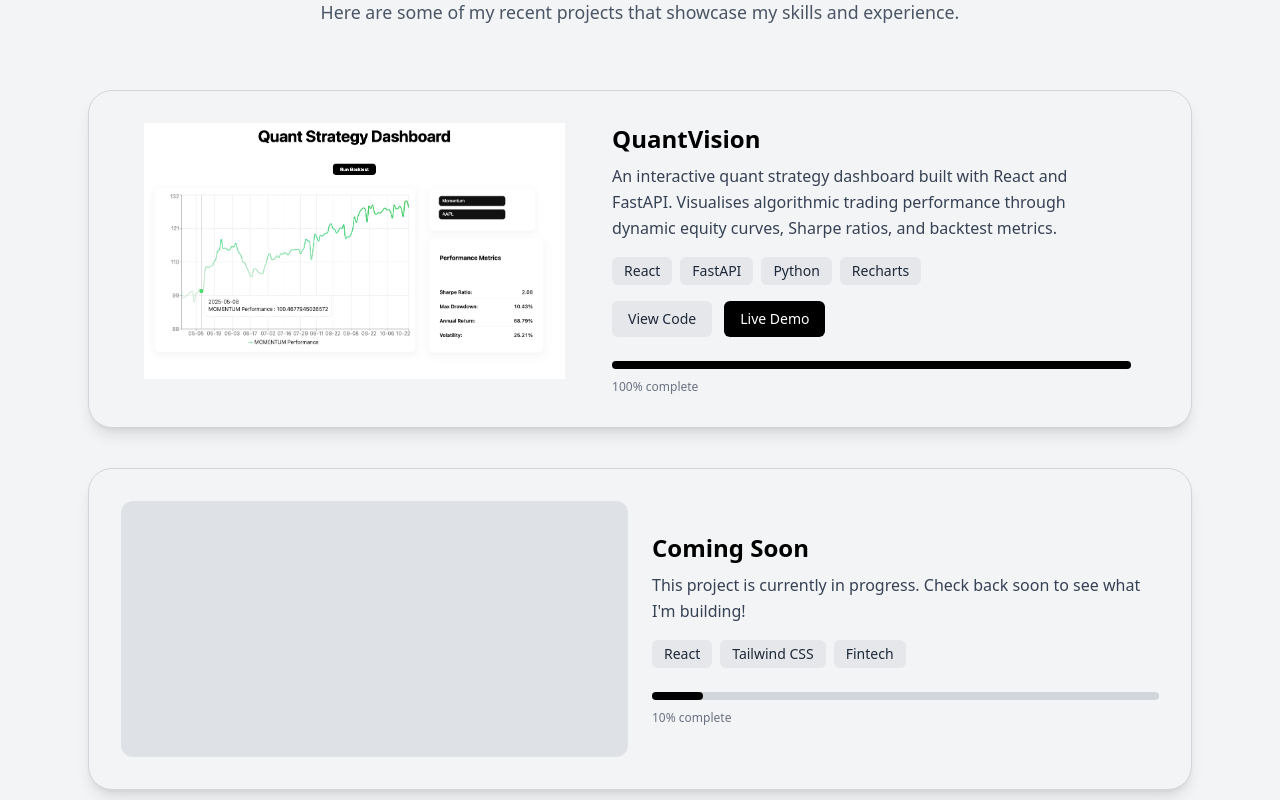
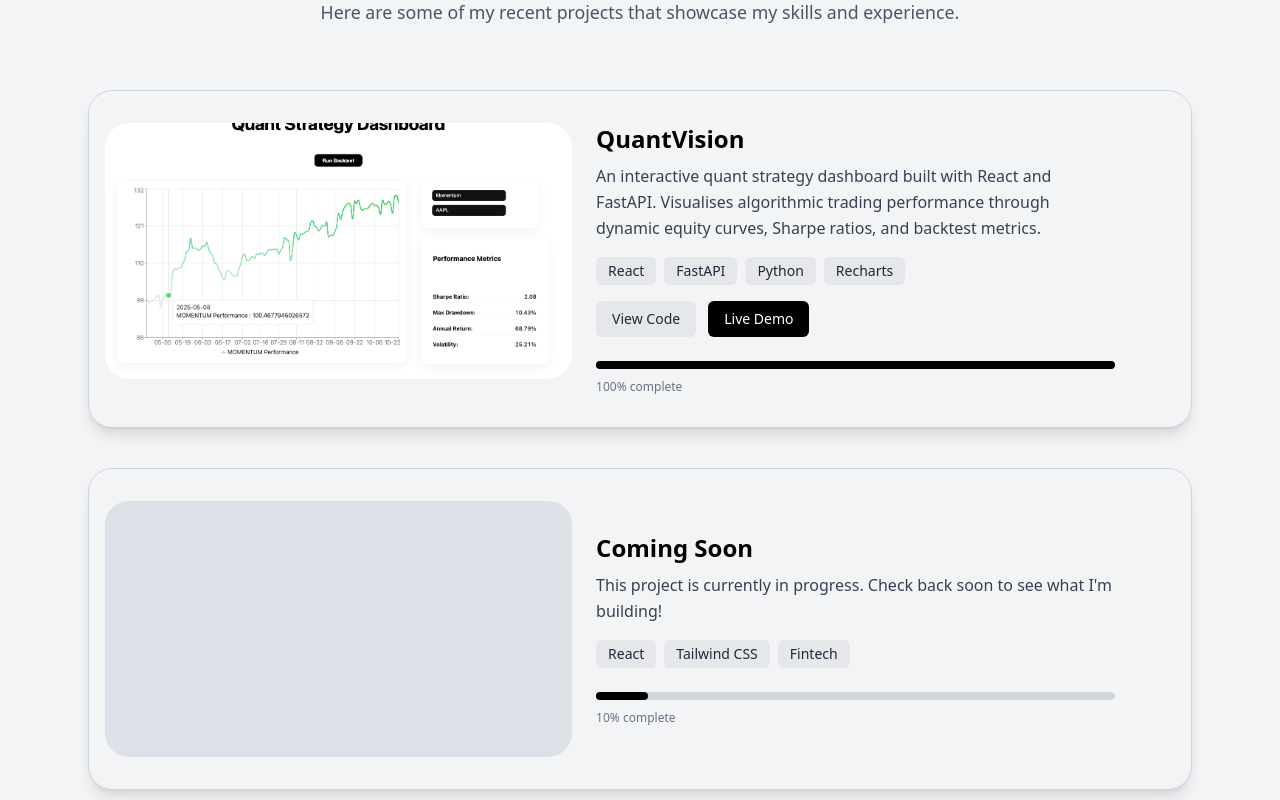
Before and after one commit to ksshubhan/portfolio-website, a React (Vite) app: page / in a window 1280 px wide. Shown: the part 2520-3320 px from the top of the page. Built offline with nearby package versions, Linux system fonts and the light colour scheme.

Commit message:
updating card format

```diff
--- a/src/Projects.jsx
+++ b/src/Projects.jsx
@@ -40,15 +40,15 @@ export default function Projects({ sectionRef }) {
               className="w-full max-w-6xl mx-auto bg-gray-100 dark:bg-gray-800 rounded-3xl shadow-lg p-8 flex flex-col md:flex-row gap-6 hover:scale-[1.01] border border-gray-300 dark:border-gray-600 transition-transform duration-300"
             >
               {project.image ? (
-                <div className="w-full md:w-[45%] h-60 lg:h-64 rounded-2xl overflow-hidden flex items-center justify-center">
+                <div className="w-full md:w-[45%] h-60 lg:h-64 rounded-3xl overflow-hidden flex items-center justify-center -ml-2 md:-ml-4">
                   <img
                     src={project.image}
                     alt={project.title}
-                    className="w-full h-full object-contain rounded-2xl transition-transform duration-500 hover:scale-[1.04]"
+                    className="w-full h-full object-cover rounded-3xl transition-transform duration-500 hover:scale-[1.03]"
                   />
                 </div>
               ) : (
-                <div className="w-full md:w-1/2 h-64 bg-gray-300 dark:bg-gray-700 rounded-xl animate-pulse" />
+                <div className="w-full md:w-[45%] h-60 lg:h-64 bg-gray-300 dark:bg-gray-700 rounded-3xl animate-pulse -ml-2 md:-ml-4" />
               )}
 
               {/* Project Details */}
```
